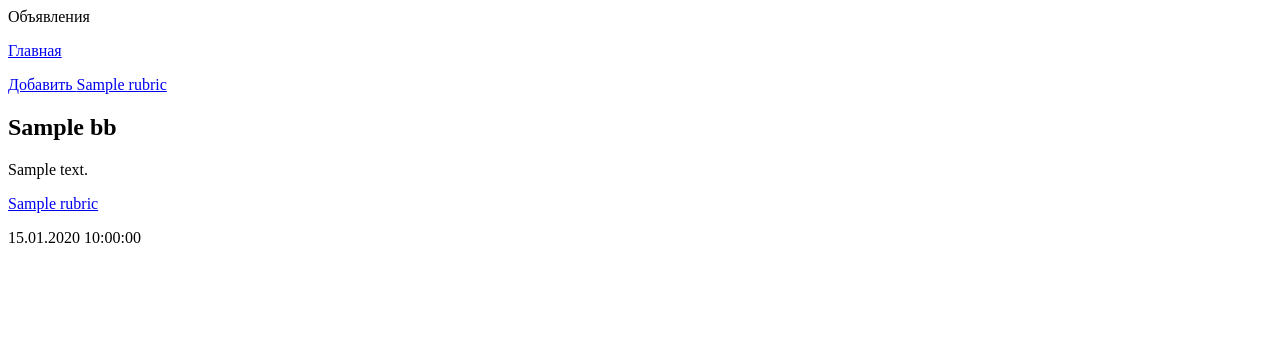
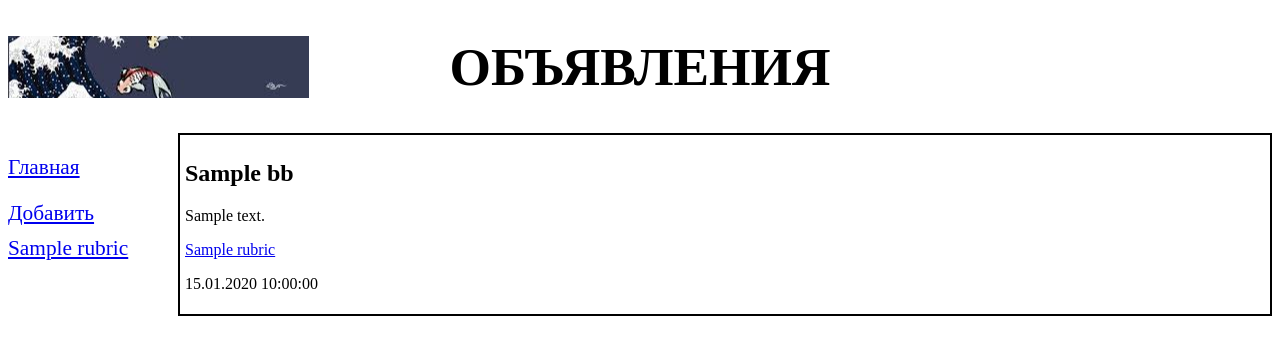
Before and after one commit to getlike/tryweb, a Django app: template simplesite/bboard/templates/bboard/index.html in a window 1280 px wide. Shown: the top 355 px of the page. Run offline with Django 3.2, Linux system fonts and the light colour scheme; the template is opened without the code that fills it: most values are stand-ins (such as "Sample title", 1, 10 or a date in 2020).

Commit message:
живой

```diff
--- /dev/null
+++ b/simplesite/bboard/static/style.css
@@ -0,0 +1,21 @@
+header h1{
+    font-size: 40pt;
+    text-transform: uppercase;
+    text-align: center;
+    background: url("bg.jpg") left no-repeat;
+}
+nav{
+    font-size: 16pt;
+    width: 150px;
+    float: left;
+}
+nav a{
+    display: block;
+    margin: 10px 0px;
+}
+section{
+    border: 2px solid;
+    margin-left: 170px;
+    margin-top: 5px;
+    padding: 5px;
+}
--- a/simplesite/bboard/templates/bboard/index.html
+++ b/simplesite/bboard/templates/bboard/index.html
@@ -1,7 +1,7 @@
 {% extends "./layout/base.html" %}
 {% block content %}
     {% for bb in bbs %}
-        <div>
+        <section>
             <h2>{{ bb.title }}</h2>
             <p>{{ bb.content }}</p>
             <p>
@@ -10,7 +10,7 @@
                 </a>
             </p>
             <p>{{ bb.published|date:"d.m.Y H:i:s" }}</p>
-        </div>
+        </section>
     {% endfor %}
 {%  endblock %}
 
--- a/simplesite/bboard/templates/bboard/layout/base.html
+++ b/simplesite/bboard/templates/bboard/layout/base.html
@@ -1,3 +1,4 @@
+{% load static%}
 <!doctype html>
 <html lang="ru">
 <head>
@@ -5,11 +6,12 @@
     <meta name="viewport"
           content="width=device-width, user-scalable=no, initial-scale=1.0, maximum-scale=1.0, minimum-scale=1.0">
     <meta http-equiv="X-UA-Compatible" content="ie=edge">
+    <link rel="stylesheet" href="{% static 'style.css' %}">
     <title>{% block title %} Главная {% endblock %} Доска обьявлений </title>
 </head>
 <body>
     <header>
-        <hl>Объявления</hl>
+        <h1>Объявления</h1>
     </header>
     <nav>
         <p><a href="{% url 'index' %}">Главная</a></p>
```
Also changed, not shown: simplesite/bboard/static/bg.jpg (added).
